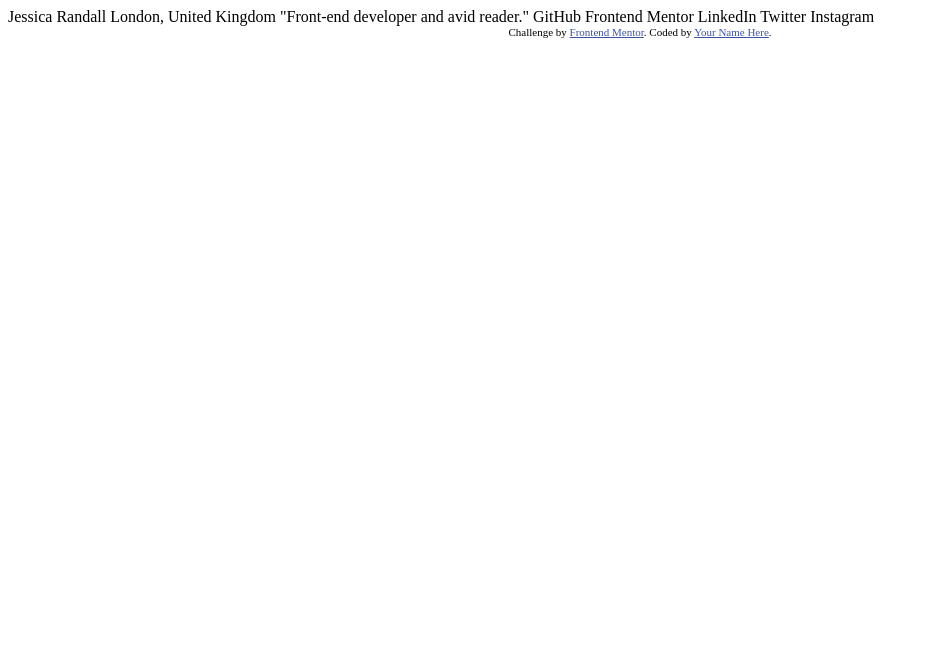
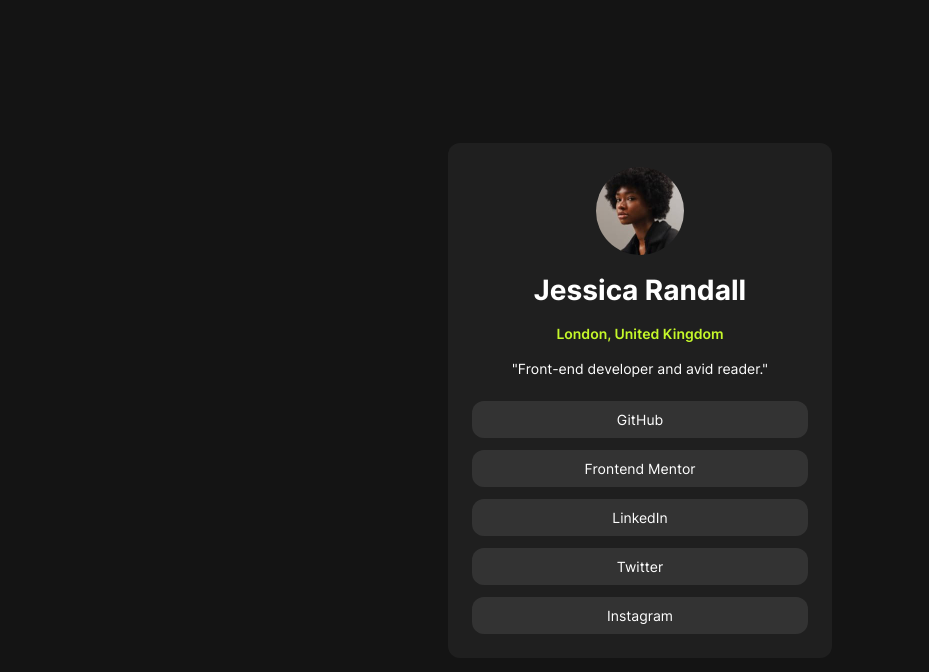
Before and after one commit to JuanValencia19/Frontend-Mentor, a plain HTML site: page social-links-profile-main/index.html in a window 1280 px wide. Shown: the whole page, without its empty margins (0-929 px from the left). Drawn offline with Linux system fonts and the light colour scheme.

Commit message:
social-links ejercicio terminado y algunas correcciones de css para ejercicios pasados

```diff
--- a/blog-preview-card-main/styles.css
+++ b/blog-preview-card-main/styles.css
@@ -4,38 +4,31 @@
     --gray-500: hsl(0, 0%, 42%);
     --gray-950: hsl(0, 0%, 7%);
 }
-/*  Typography
-
- Body Copy
-
-- Font size (paragraph): 16px */
-
-/*  Font
-
-- Family: [Figtree](https://fonts.google.com/specimen/Figtree)
-- Weights: 500, 800 */
 
 @font-face {
-    font-family: 'Figtree';
-    src: url('assets/fonts/static/Figtree-Medium.ttf');
+    font-family: "Figtree";
+    src: url("./assets/fonts/static/Figtree-Medium.ttf");
     font-weight: 500;
 }
 
 @font-face {
-    font-family: 'Figtree';
-    src: url('assets/fonts/static/Figtree-ExtraBold.ttf');
+    font-family: "Figtree";
+    src: url("./assets/fonts/static/Figtree-ExtraBold.ttf");
     font-weight: 800;
 }
 
 * {
+    margin: 0;
     padding: 0;
-    margin: 0;
     box-sizing: border-box;
 }
 
 body {
+    min-height: 100vh;
     background-color: var(--yellow);
+    font-family: "Figtree", sans-serif;
     font-size: 16px;
+    color: var(--gray-950);
 }
 
 main {
@@ -43,67 +36,73 @@ main {
     display: flex;
     justify-content: center;
     align-items: center;
+    padding: 24px;
 }
 
 .card {
-    width: 400px;
-    height: 550px;
-    display: flex;
-    flex-direction: column;
-    gap: 12px;
+    width: 100%;
+    max-width: 384px;
     background-color: var(--white);
-    border: solid 2px black;
+    border: 2px solid var(--gray-950);
+    border-radius: 12px;
+    box-shadow: 8px 8px 0 var(--gray-950);
+    padding: 24px;
+}
+
+.card > img {
+    display: block;
+    width: 100%;
+    height: auto;
     border-radius: 10px;
-    box-shadow: 5px 5px 0;
-    padding: 16px;
 }
 
 .card-content {
     display: flex;
     flex-direction: column;
-    gap: 20px;
-}
-
-.card > img {
-    width: 100%;
-    object-fit: cover;
-    border-radius: 10px;
+    gap: 16px;
+    margin-top: 24px;
 }
 
 .label-learning {
-    width: 75px;
-    padding: 5px;
+    align-self: flex-start;
+    padding: 6px 12px;
+    background-color: var(--yellow);
     color: var(--gray-950);
-    background-color: var(--yellow);
-    border-radius: 5px;
+    border-radius: 4px;
+    font-weight: 800;
+}
+
+.card-content > p {
+    color: var(--gray-500);
+    font-weight: 500;
+    line-height: 1.5;
+}
+
+.card-content > p:first-of-type {
+    color: var(--gray-950);
 }
 
 h1 {
-    font-family: 'Figtree', sans-serif;
+    font-size: 24px;
+    line-height: 1.2;
     font-weight: 800;
-    font-size: 20px;
-    color: var(--gray-950);
 }
 
-h1:hover{
+h1:hover {
     color: var(--yellow);
-}
-
-p {
-    font-family: 'Figtree', sans-serif;
-    font-weight: 500;
-    color: var(--gray-500);
 }
 
 .footer {
     display: flex;
     align-items: center;
-    gap: 5px;
+    gap: 12px;
+    margin-top: 4px;
 }
 
 .footer > img {
+    width: 32px;
+    height: 32px;
     border-radius: 50%;
-    scale: .75;
 }
 
 .footer > p {
--- a/social-links-profile-main/index.html
+++ b/social-links-profile-main/index.html
@@ -1,34 +1,38 @@
 <!DOCTYPE html>
 <html lang="en">
+
 <head>
   <meta charset="UTF-8">
-  <meta name="viewport" content="width=device-width, initial-scale=1.0"> <!-- displays site properly based on user's device -->
+  <meta name="viewport" content="width=device-width, initial-scale=1.0">
 
   <link rel="icon" type="image/png" sizes="32x32" href="./assets/images/favicon-32x32.png">
+  <link rel="stylesheet" href="./styles.css">
 
   <title>Frontend Mentor | Social links profile</title>
 
-  <!-- Feel free to remove these styles or customise in your own stylesheet 👍 -->
-  <style>
-    .attribution { font-size: 0.6875rem; text-align: center; }
-    .attribution a { color: hsl(228, 45%, 44%); }
-  </style>
-</head>
 <body>
+  <main>
 
-  Jessica Randall
-  London, United Kingdom
-  "Front-end developer and avid reader."
+    <div class="card">
 
-  GitHub
-  Frontend Mentor
-  LinkedIn
-  Twitter
-  Instagram
+      <div class="description-card">
+        <img src="./assets/images/avatar-jessica.jpeg" alt="picture Jessica Randall">
 
-  <footer class="attribution">
-    Challenge by <a href="https://www.frontendmentor.io?ref=challenge">Frontend Mentor</a>.
-    Coded by <a href="#">Your Name Here</a>.
-  </footer>
+        <h1>Jessica Randall</h1>
+        <p class="location">London, United Kingdom</p>
+        <p>"Front-end developer and avid reader."</p>
+      </div>
+
+      <div class="social-links">
+
+        <a href="#">GitHub</a>
+        <a href="#">Frontend Mentor</a>
+        <a href="#">LinkedIn</a>
+        <a href="#">Twitter</a>
+        <a href="#">Instagram</a>
+      </div>
+    </div>
+  </main>
 </body>
+
 </html>
--- /dev/null
+++ b/social-links-profile-main/styles.css
@@ -0,0 +1,117 @@
+:root {
+    --green: hsl(75, 94%, 57%);
+    --white: hsl(0, 0%, 100%);
+    --grey-700: hsl(0, 0%, 20%);
+    --grey-800: hsl(0, 0%, 12%);
+    --grey-900: hsl(0, 0%, 8%);
+}
+
+@font-face {
+    font-family: "Inter";
+    src: url(./assets/fonts/static/Inter-Bold.ttf);
+    font-weight: 700;
+}
+
+@font-face {
+    font-family: "Inter";
+    src: url(./assets/fonts/static/Inter-SemiBold.ttf);
+    font-weight: 600;
+}
+
+@font-face {
+    font-family: "Inter";
+    src: url(./assets/fonts/static/Inter-Regular.ttf);
+    font-weight: 400;
+}
+
+/* ### Body Copy
+
+- Font size (paragraph): 14px */
+
+* {
+    padding: 0;
+    margin: 0;
+    box-sizing: border-box;
+}
+
+body {
+    min-height: 100vh;
+    background-color: var(--grey-900);
+    font-size: 14px;
+    font-family: "Inter", sans-serif;
+}
+
+main {
+    min-height: 100vh;
+    display: flex;
+    justify-content: center;
+    align-items: center;
+    padding: 24px;
+}
+
+.card {
+    width: 100%;
+    max-width: 384px;
+    background-color: var(--grey-800);
+    border-radius: 12px;
+    padding: 24px;
+}
+
+.description-card {
+    display: flex;
+    flex-direction: column;
+    text-align: center;
+    gap: 6px;
+}
+
+.description-card > img {
+    border-radius: 50%;
+    width: 88px;
+    height: 88px;
+    object-fit: cover;
+    align-self: center;
+    margin-bottom: 12px;
+}
+
+h1 {
+    color: var(--white);
+    font-weight: 700;
+}
+
+.location {
+    color: var(--green);
+    font-weight: 600;
+}
+
+p {
+    color: var(--white);
+    margin-top: 12px;
+    font-weight: 400;
+}
+
+.social-links {
+    display: flex;
+    flex-direction: column;
+    gap: 12px;
+    margin-top: 24px;
+}
+
+.social-links > a {
+    width: 100%;
+    color: var(--white);
+    background-color: var(--grey-700);
+    padding: 10px 12px;
+    text-align: center;
+    border-radius: 12px;
+    text-decoration: none;
+}
+
+a:hover {
+    background-color: var(--green);
+    color: var(--grey-800);
+}
+
+a:focus-visible {
+    outline: 2px solid var(--green);
+    outline-offset: 3px;
+}
```
